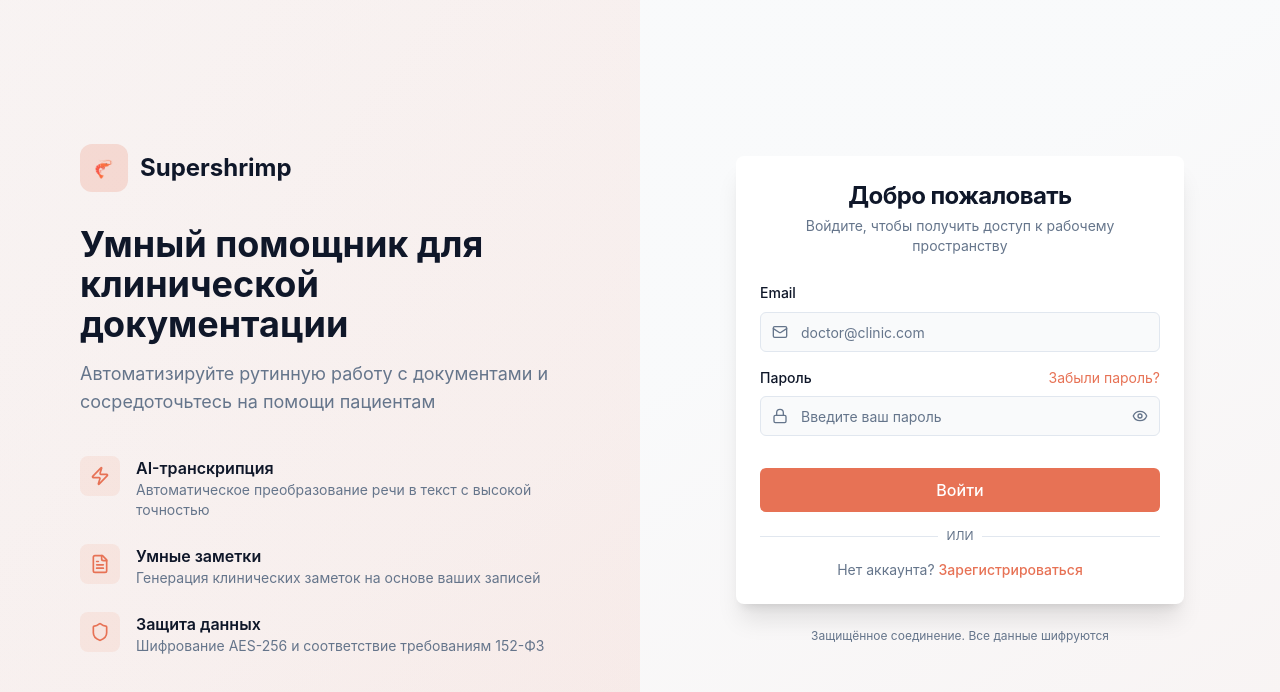
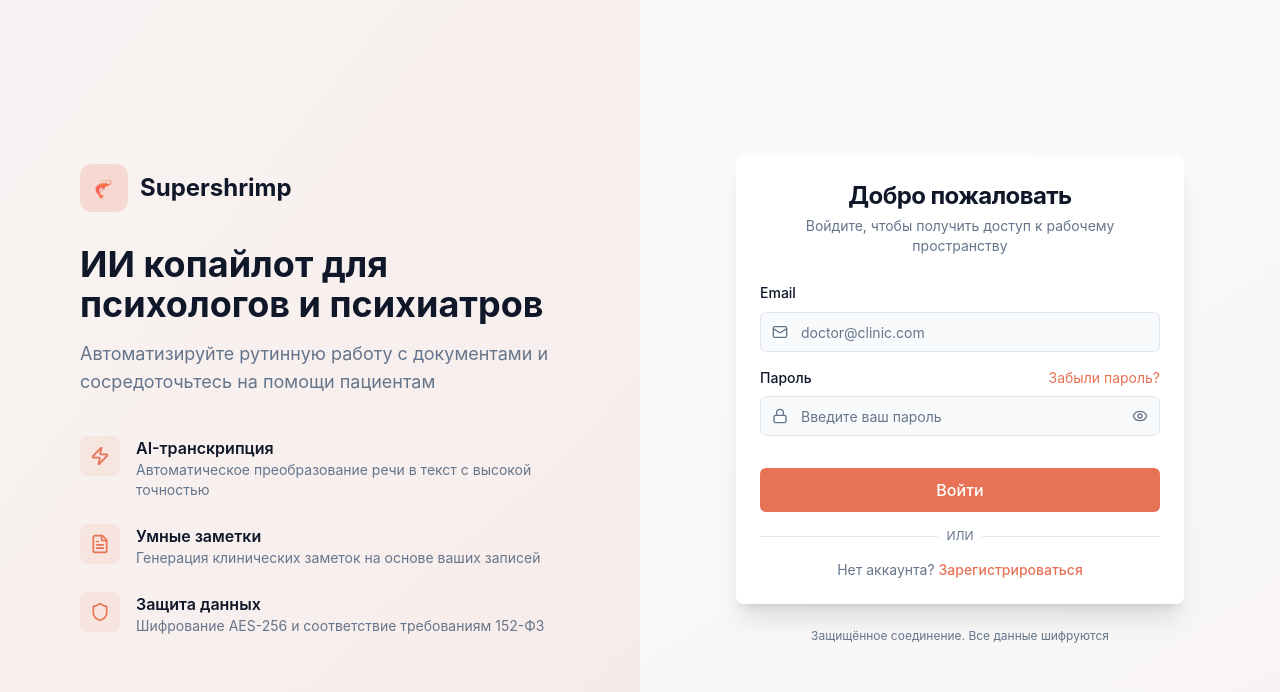
Before and after one commit to mdanina/psipilot-assistant, a React (Vite) app: page /login in a window 1280 px wide. Shown: the top 692 px of the page. Built offline with nearby package versions, Linux system fonts and the light colour scheme; no server answers.

Commit message:
style: update tagline to "ИИ копайлот для психологов и психиатров"

```diff
--- a/src/pages/LoginPage.tsx
+++ b/src/pages/LoginPage.tsx
@@ -74,7 +74,7 @@ export default function LoginPage() {
           </div>
 
           <h1 className="text-xl sm:text-2xl md:text-3xl xl:text-4xl font-bold text-foreground mb-4">
-            Умный помощник для клинической документации
+            ИИ копайлот для психологов и психиатров
           </h1>
           <p className="text-sm sm:text-base md:text-lg text-muted-foreground mb-6 sm:mb-10">
             Автоматизируйте рутинную работу с документами и сосредоточьтесь на помощи пациентам
```
